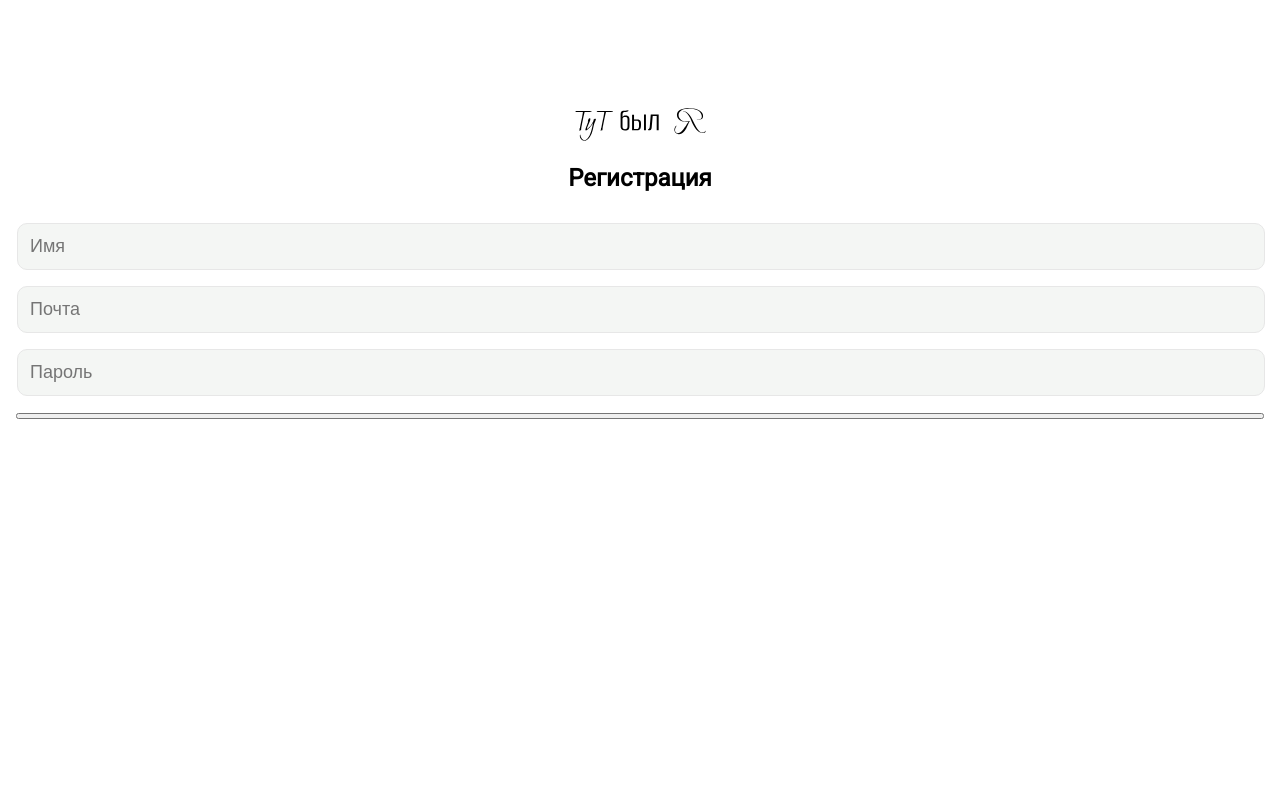
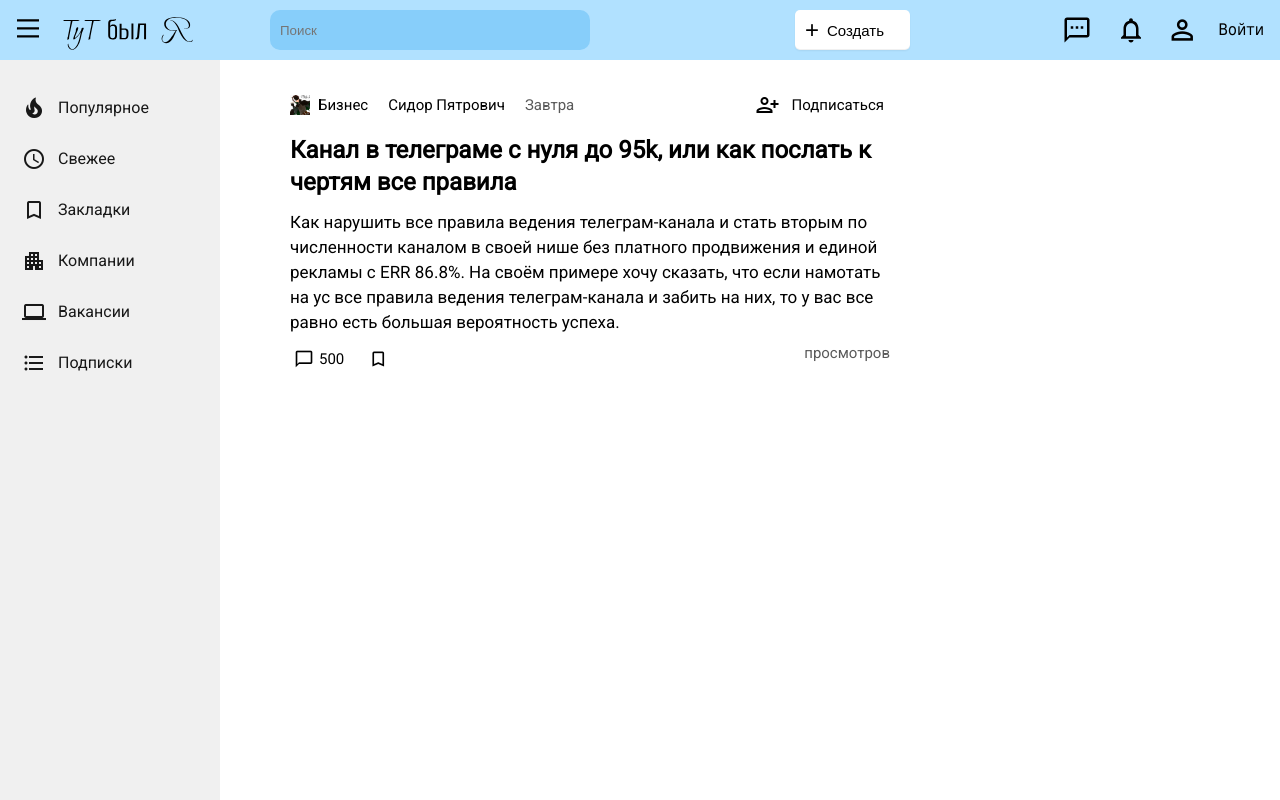
Before and after one commit to Ralfard/Graduation_project, a PHP site: page /pages/article.php in a window 1280 px wide. Run offline with PHP 8.4, Linux system fonts and the light colour scheme.

Commit message:
Сделал окно авторизации, на вырост

```diff
--- /dev/null
+++ b/include/autorization.php
@@ -0,0 +1,46 @@
+<link rel="stylesheet" href="<?php echo $_SERVER['REQUEST_SCHEME']; ?>://<?php print($_SERVER['HTTP_HOST']); ?>/styles/autorization.css">
+
+<div id="modalWindow" class="log-in">
+    <div class="log-in__mobile-block">
+        <span id="closeModalWindow" class="material-icons">
+            close
+        </span>
+        <div class="registration__mobile">
+            <div class="logo-wrapper__mobile-block">
+                <img class="img__cover" src="<?php echo $_SERVER['REQUEST_SCHEME']; ?>://<?php print($_SERVER['HTTP_HOST']); ?>/images/mainLogo.svg" alt="">
+            </div>
+            <form id="registrationFormMobile" style="display: block;" class="registration__form-mobile" action="">
+                <h2 class="log-in__title">Регистрация</h2>
+                <input class="log-in__input" type="text" placeholder="Имя">
+                <input class="log-in__input" type="email" placeholder="Почта">
+                <input class="log-in__input" type="password" placeholder="Пароль">
+                <input class="log-in__submit" type="submit" value="Зарегистрировать">
+                <p class="log-in__text">Есть аккаунт? <span class="log-in__change-form">Войти</span></p>
+            </form>
+            <form id="authorizationFormMobile" style="display: none;" class="authorization__form-mobile" action="">
+                <h2 class="log-in__title">Вход в аккаунт</h2>
+                <input class="log-in__input" type="email" placeholder="Почта">
+                <input class="log-in__input" type="password" placeholder="Пароль">
+                <input class="log-in__submit" type="submit" value="Войти">
+                <p class="log-in__text">Нет аккаунта? <span class="log-in__change-form">Регистрация</span></p>
+            </form>
+        </div>
+
+    </div>
+</div>
+
+
+
+<!--<div class="log-in__desctop-block">
+        <div class="">
+
+        </div>
+        <div class="">
+            <form action="" method="post">
+
+            </form>
+        </div>
+    </div>
+ -->
+
+<script src="<?php echo $_SERVER['REQUEST_SCHEME']; ?>://<?php print($_SERVER['HTTP_HOST']); ?>/js/autorization.js"></script>
--- a/include/header_not_authorized.php
+++ b/include/header_not_authorized.php
@@ -35,47 +35,14 @@
                 <img class="img_cover" src="<?php echo $_SERVER['REQUEST_SCHEME']; ?>://<?php print($_SERVER['HTTP_HOST']); ?>/images/notifications_black_24dp.svg" alt="">
             </div>
         </a>
-        <a class="header__link" href="">
-            <div class="header__login-block">
-                <span class="material-icons header__login-icon">
-                    perm_identity
-                </span>
-                <span class="header__login-text">Войти</span>
-            </div>
-        </a>
+        <div id="login" class="header__login-block">
+            <span class="material-icons header__login-icon">
+                perm_identity
+            </span>
+            <span class="header__login-text">Войти</span>
+        </div>
     </div>
 </header>
-
-<div class="log-in">
-    <div class="log-in__mobile-block">
-        <div class="registration__mobile">
-            <div class="logo-wrapper__mobile-block">
-                <img class="img__cover" src="<?php echo $_SERVER['REQUEST_SCHEME']; ?>://<?php print($_SERVER['HTTP_HOST']); ?>/images/mainLogo.svg" alt="">
-            </div>
-            <h2 class="log-in__title">Регистрация</h2>
-            <form class="log-in__form" action="">
-                <input class="log-in__input" type="text" placeholder="Имя">
-                <input class="log-in__input" type="email" placeholder="Почта">
-                <input class="log-in__input" type="password" placeholder="Пароль">
-            </form>
-            <button class=""></button>
-        </div>
-        <div class="authorization__mobile">
-
-        </div>
-    </div>
-
-
-
-
-    <div class="log-in__desctop-block">
-        <div class="">
-
-        </div>
-        <div class="">
-            <form action="" method="post">
-
-            </form>
-        </div>
-    </div>
-</div>
+<?php
+    include_once("autorization.php");
+?>
--- /dev/null
+++ b/js/autorization.js
@@ -0,0 +1,58 @@
+
+let btns_for_change_menu = document.getElementsByClassName('log-in__change-form');
+
+
+
+var fixedScroll = {
+    disabledScroll() {
+        document.body.style.cssText = `
+            overflow:hidden;
+            possition:fixed;
+            top:0;
+            left:0;
+            height:100vh;
+            width:100vw;
+            `;
+    },
+    enabledScroll() {
+        document.body.style.cssText = ``;
+    }
+}
+
+
+let booleanModalWindow = false;
+
+login.onclick = show_or_CloseModalWindow;
+closeModalWindow.onclick = show_or_CloseModalWindow;
+
+
+
+
+
+
+
+for (i = 0; i < btns_for_change_menu.length; ++i) {
+    btns_for_change_menu[i].addEventListener("click", changeMenu);
+}
+
+function show_or_CloseModalWindow() {
+    if (modalWindow.style.display === '' || modalWindow.style.display === 'none') {
+        modalWindow.style.display = 'block';
+        fixedScroll.disabledScroll();
+    }
+    else {
+        modalWindow.style.display = 'none';
+        fixedScroll.enabledScroll();
+    }
+}
+function changeMenu() {
+
+    if (registrationFormMobile.style.display === 'none') {
+        registrationFormMobile.style.display = 'block';
+        authorizationFormMobile.style.display = 'none';
+    }
+    else if (authorizationFormMobile.style.display === 'none') {
+        registrationFormMobile.style.display = 'none';
+        authorizationFormMobile.style.display = 'block';
+    }
+}
--- a/js/nav.js
+++ b/js/nav.js
@@ -2,7 +2,7 @@
 let body = document.querySelector('body');
 let main= document.querySelector('.main');
 
-const fixedScroll = {// отвечает за фиксацию скрола во время появления модального окна меню, после его закрытия скрол остается на том месте на котором остановился
+var fixedScroll = {// отвечает за фиксацию скрола во время появления модального окна меню, после его закрытия скрол остается на том месте на котором остановился
     disabledScroll() {
         document.body.style.cssText = `
         overflow:hidden;
--- /dev/null
+++ b/styles/autorization.css
@@ -0,0 +1,100 @@
+/*
+Окно авторизации START
+*/
+
+
+.log-in {
+    display: none;
+    padding: 24px 16px;
+    background-color: #fff;
+    z-index: 99;
+    position: fixed;
+    top: 0px;
+    right: 0px;
+    left: 0px;
+    bottom: 0px;
+}
+
+.log-in__mobile-block {}
+
+.registration__mobile {
+    display: flex;
+    flex-direction: column
+}
+
+.logo-wrapper__mobile-block {
+    display: inline-block;
+    height: 50px;
+    margin: 72px auto 20px;
+    /* background-color: rgb(177, 225, 255);
+    border: #EDEDED solid 3px;
+    border-radius: 15px; */
+}
+
+.log-in__title {
+    margin-bottom: 32px;
+    text-align: center;
+    font-size: 24px;
+    font-weight: bold;
+    font-family: roboto;
+}
+.log-in__form{
+    padding: 1px;
+    width: 100%;
+    display: flex;
+    justify-content: center;
+}
+.log-in__input{
+    box-sizing: border-box;
+    font-size: 18px;
+    padding: 12px;
+    background-color: #F4F6F4;
+    border: 1px solid #e7e7e7;
+    border-radius: 10px;
+    width: 100%;
+    max-width: 600px;
+    margin: 0 auto;
+    display: block;
+    margin-bottom: 16px;
+}
+
+.log-in__submit{
+    height: 48px;
+    width: 100%;
+    max-width: 600px;
+    padding: 0 16px;
+    font-size: 18px;
+    color: #fff;
+    font-family: roboto;
+    border: none;
+    border-radius: 10px;
+    background-color: #A2C1EC;
+    margin: 0 auto;
+    display: block;
+    margin-bottom: 24px;
+}
+
+.log-in__text{
+    font-size: 16px;
+    text-align: center;
+    font-family: roboto;
+}
+
+.log-in__change-form{
+    color:  rgb(8, 158, 252);
+    background-color: unset;
+    border: none;
+    font-size: inherit;
+}
+.log-in__change-form:hover{
+    color: rgb(202, 0, 0);
+}
+
+
+.log-in__desctop-block {}
+
+
+
+/*
+Окно авторизации END
+*/
--- a/styles/common_styles.css
+++ b/styles/common_styles.css
@@ -16,6 +16,9 @@
     width: 50px;
 }
 
+.material-icons{
+    cursor: pointer;
+}
 
 .content {
     width: 100%;
--- a/styles/header.css
+++ b/styles/header.css
@@ -139,6 +139,7 @@
 .header__login-block {
     display: flex;
     align-items: center;
+    cursor: pointer;
 }
 
 .header__login-icon {
@@ -163,72 +164,14 @@
 }
 
 
-/*
-Окно авторизации START
-*/
-
-
-.log-in {
-    padding: 24px 16px;
-    background-color: #fff;
-    z-index: 99;
-    display: block;
-    position: absolute;
-    top: 0;
-    right: 0;
-    left: 0;
-    bottom: 0;
-}
-
-.log-in__mobile-block {}
-
-.registration__mobile {
-    display: flex;
-    flex-direction: column
-}
-
-.logo-wrapper__mobile-block {
-    display: inline-block;
-    height: 50px;
-    margin: 72px auto 20px;
-    /* background-color: rgb(177, 225, 255);
-    border: #EDEDED solid 3px;
-    border-radius: 15px; */
-}
-
-.log-in__title {
-    margin-bottom: 32px;
-    text-align: center;
-    font-size: 24px;
-    font-weight: bold;
-    font-family: roboto;
-}
-.log-in__form{
-    padding: 1px;
-    width: 100%;
-}
-.log-in__input{
-    box-sizing: border-box;
-    font-size: 18px;
-    padding: 12px;
-    background-color: #F4F6F4;
-    border: 1px solid #e7e7e7;
-    border-radius: 10px;
-    width: 100%;
-    margin-bottom: 16px;
-}
-.authorization__mobile {}
-
-.log-in__desctop-block {}
 
 
 
-/*
-Окно авторизации END
-*/
+
+
 
 /* // Малые девайсы («ландшафтные телефоны», >= 576px) */
-@media (min-width: 576px) {
+@media (min-width: 590px) {
     .header__add-article {
         background-color: #fff;
         box-shadow: inset 0 -1px 0 0 rgb(0 0 0 / 6%), 0 1px 2px 0 rgb(0 0 0 / 6%);
```
